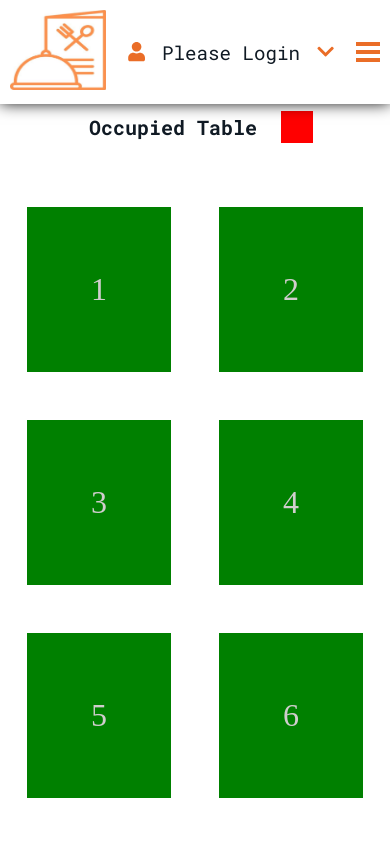
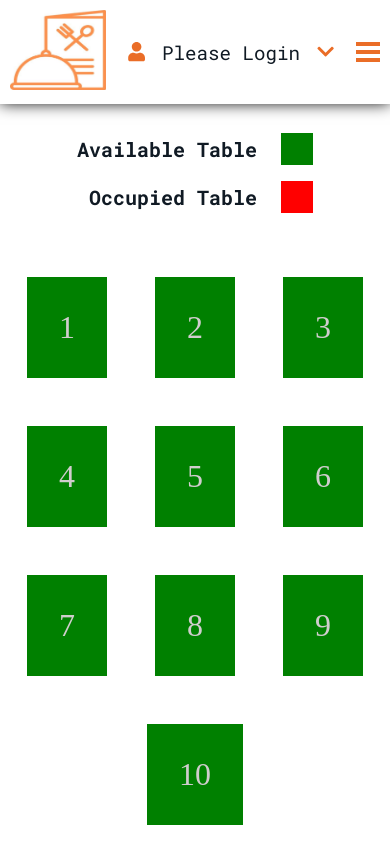
Before and after one commit to TejasDhodi/Personal-Scan-The-Menu, a React (Vite) app in the folder Client/: page /tables in a window 390 px wide. Shown: the top 844 px of the page. Built offline with nearby package versions, Linux system fonts and the light colour scheme; no server answers.

Commit message:
Improve Responsiveness

```diff
--- a/Client/src/Styles/User/UserComponent.css
+++ b/Client/src/Styles/User/UserComponent.css
@@ -318,7 +318,7 @@
 
 /* Loading State */
 
-.loading .loadingDishImage img{
+.loading .loadingDishImage{
     background-color: #ccc;
 }
 
--- a/Client/src/Styles/User/UserPages.css
+++ b/Client/src/Styles/User/UserPages.css
@@ -374,9 +374,10 @@
 }
 
 .getProfileLinks .filterButton{
-    top: 10rem;
-    left: 1rem;
+    top: 1rem;
+    left: 0;
     z-index: 51;
+    width: 7rem;
 }
 
 .userNavLinks {
@@ -410,17 +411,15 @@
     transform: scale(1.03);
 }
 
-.profile {
-    display: flex;
-}
 
 .profileControls {
     width: 14vw;
 }
 
 .profileContents {
-    width: 86vw;
-    margin: 5rem 0;
+    margin: 7rem 0;
+    height: 100vh;
+    width: 100%;
 }
 
 /* WishLIst */
@@ -494,11 +493,24 @@
     .dishDetailsContainer .dishControls{
         text-align: center;
     }
+
+    /* Tables */
+    .tableDetails {
+        padding-top: 20%;
+    }
 }
 
 @media screen and (max-width: 481px) {
     .cartContainer {
         padding: 40% 0 0;
+    }
+
+    .tables {
+        padding: 2rem;
+    }
+
+    .tableDetails {
+        padding-top: 30%;
     }
 }
 
@@ -512,4 +524,5 @@
         font-size: 1.7rem;
         line-height: 1.5;
     }
+
 }
--- a/Client/src/components/User/LoadingComponent.jsx
+++ b/Client/src/components/User/LoadingComponent.jsx
@@ -4,7 +4,7 @@ const LoadingComponent = () => {
     return (
         <div className='dish loading' >
             <div className="dishImage loadingDishImage">
-                <img src='' alt='' />
+                <img alt='' />
             </div>
             <div className="dishBody laodingDishBody">
                 <div className="dishtHeader loadingDishtHeader">
```
